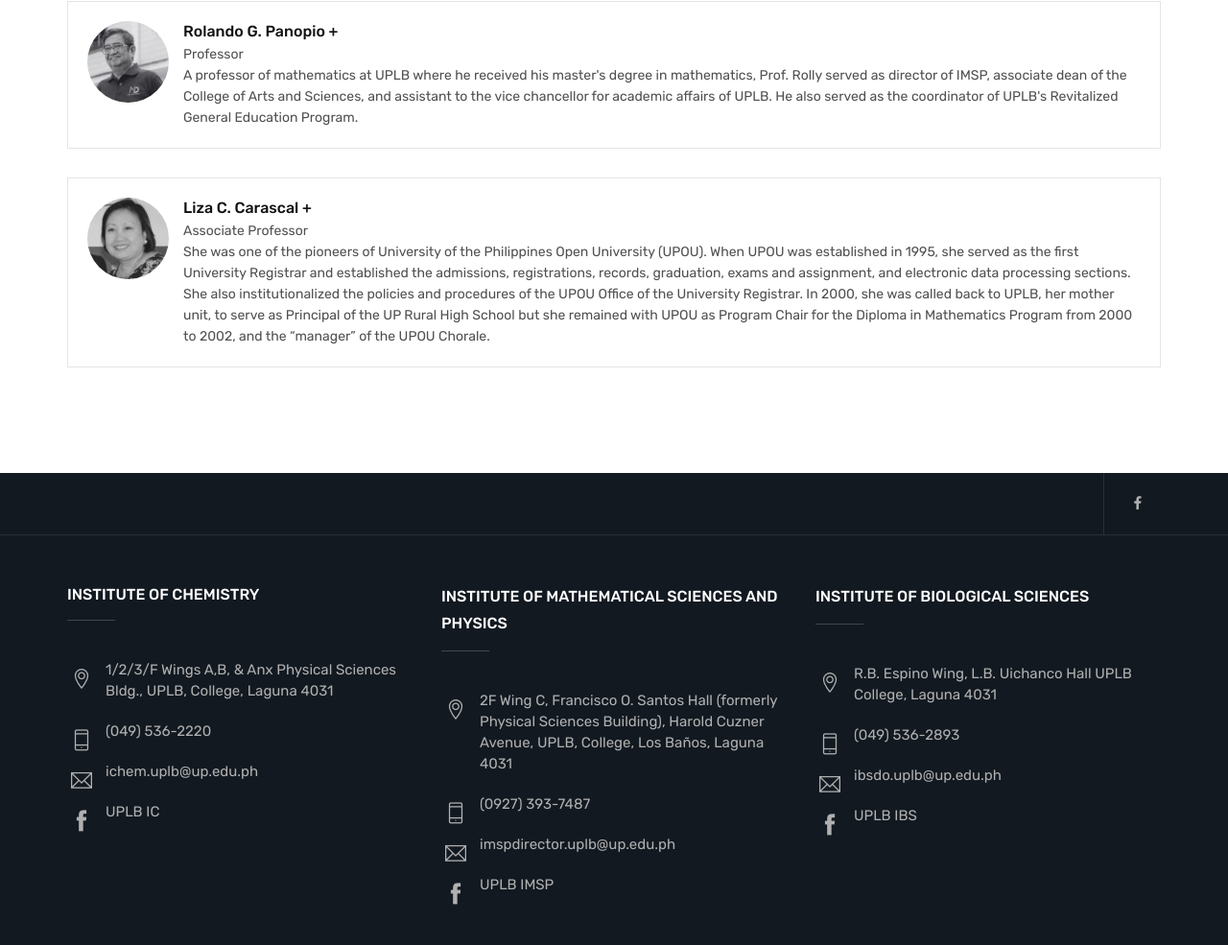
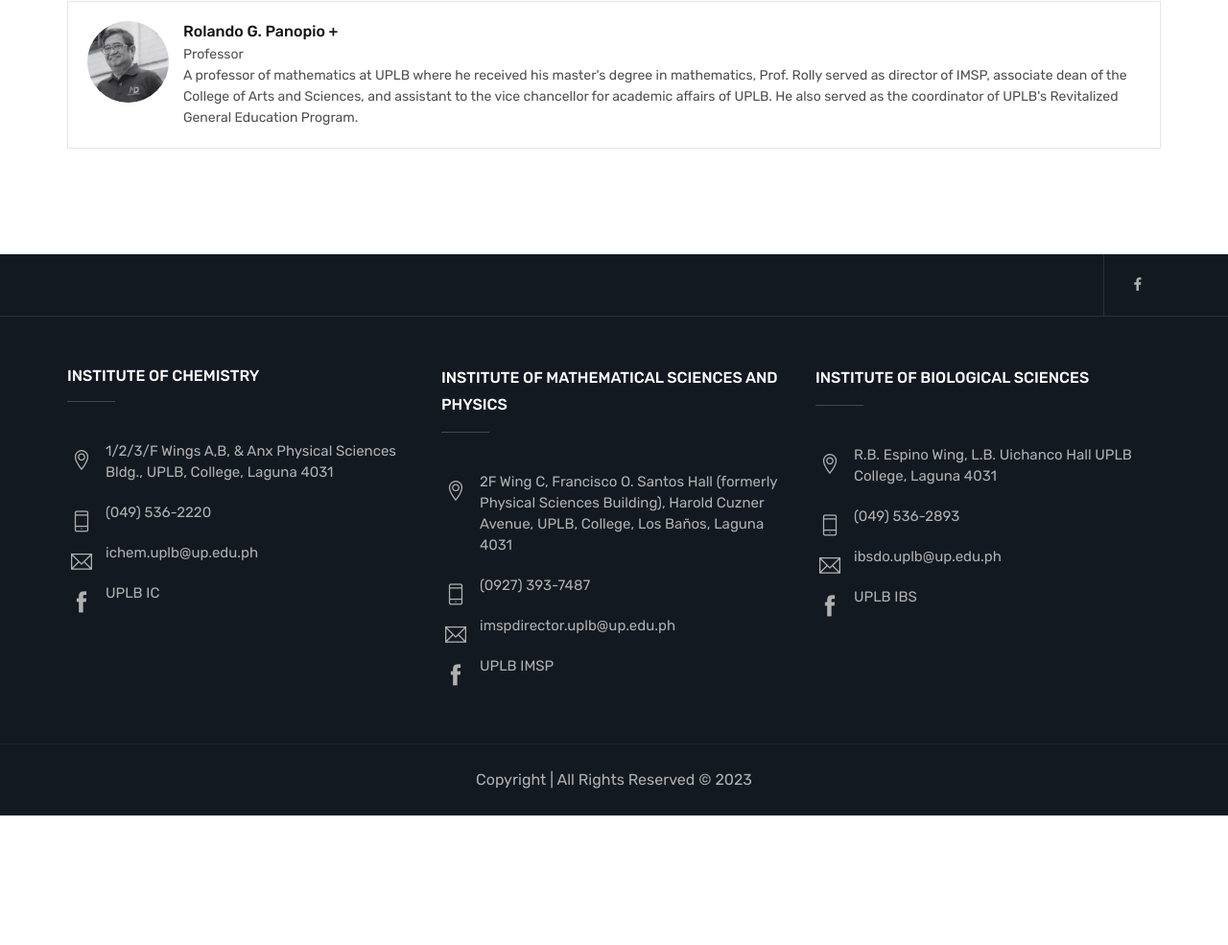
Before and after one commit to uplbmst/uplbmst.github.io, a plain HTML site: page faculty.html in a window 1280 px wide. Shown: the part 1631-2616 px from the top of the page at 96% size. After the commit the page ends 2481 px from the top, so only its background shows below. Drawn offline with Linux system fonts and the light colour scheme.

Commit message:
Update faculty.html

```diff
--- a/faculty.html
+++ b/faculty.html
@@ -218,16 +218,6 @@
 								<p class="m-b0">A professor of mathematics at UPLB where he received his master's degree in mathematics, Prof. Rolly served as director of IMSP, associate dean of the College of Arts and Sciences, and assistant to the vice chancellor for academic affairs of UPLB. He also served as the coordinator of UPLB's Revitalized General Education Program.</p>
 							</div>
 						</div>
-						<div class="instructor-bx">
-							<div class="instructor-author">
-								<img src="assets/images/testimonials/pic3.jpg" alt="">
-							</div>
-							<div class="instructor-info">
-								<h6>Liza C. Carascal +</h6>
-								<span>Associate Professor</span>
-								<p class="m-b0">She was one of the pioneers of University of the Philippines Open University (UPOU). When UPOU was established in 1995, she served as the first University Registrar and established the admissions, registrations, records, graduation, exams and assignment, and electronic data processing sections. She also institutionalized the policies and procedures of the UPOU Office of the University Registrar. In 2000, she was called back to UPLB, her mother unit, to serve as Principal of the UP Rural High School but she remained with UPOU as Program Chair for the Diploma in Mathematics Program from 2000 to 2002, and the “manager” of the UPOU Chorale.</p>
-							</div>
-						</div>
 					</div>
 				</div>
 			</div>
```
